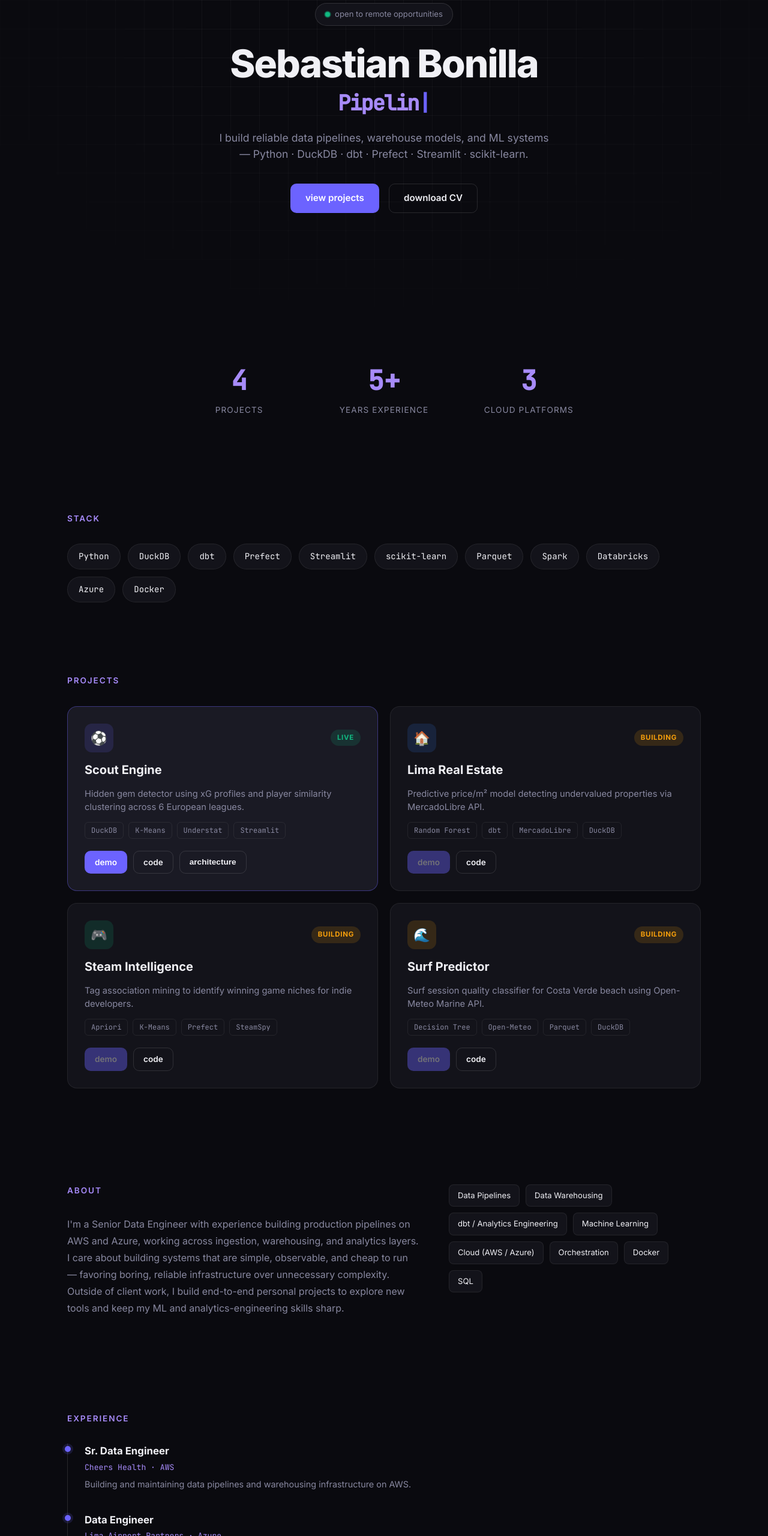
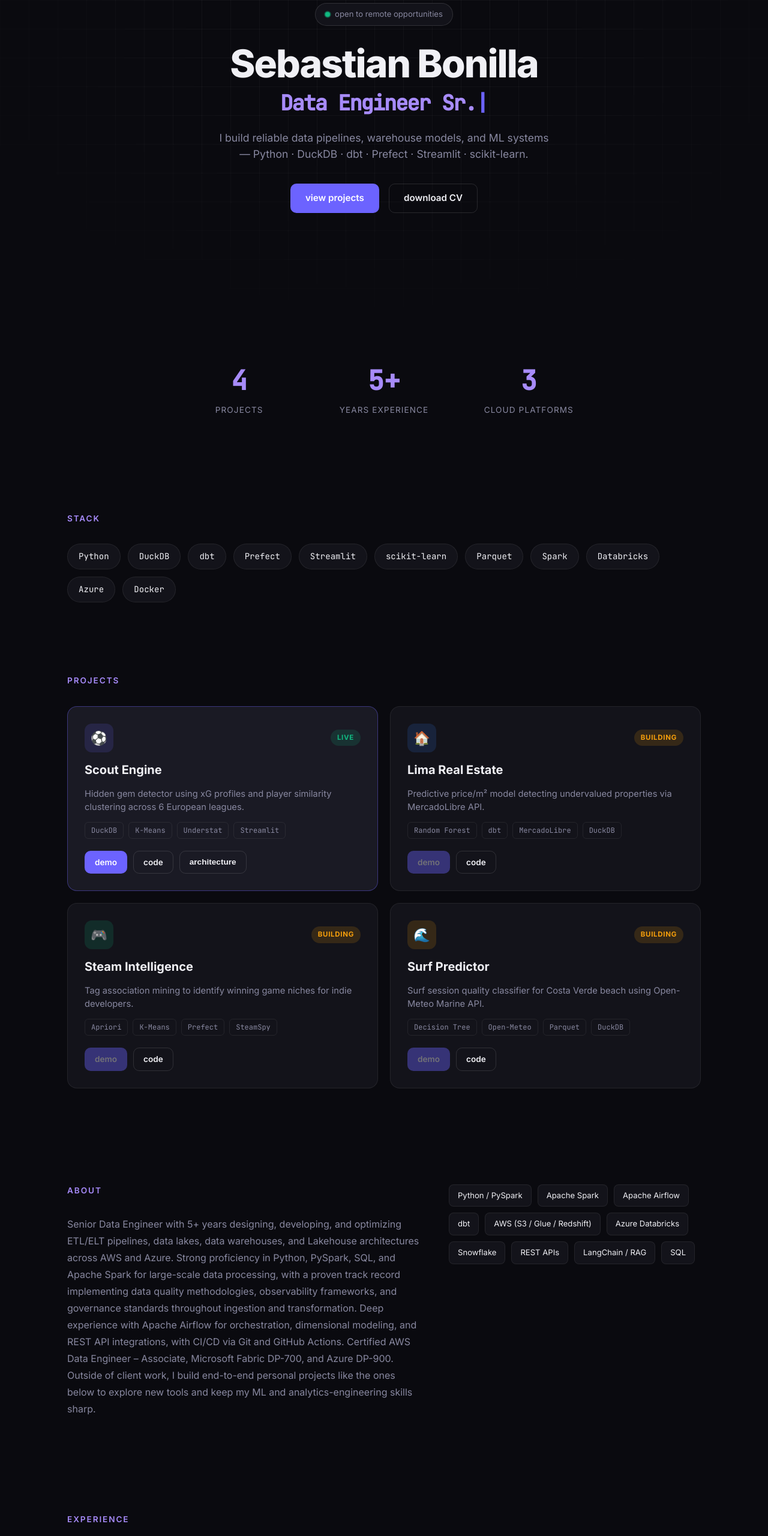
Before and after one commit to bona1204/Portafolio, a plain HTML site: page docs/index.html in a window 1280 px wide. Shown: the part 240-2800 px from the top of the page at 60% size. Drawn offline with Linux system fonts and the light colour scheme.

Commit message:
CV actualizado

```diff
--- a/docs/index.html
+++ b/docs/index.html
@@ -181,23 +181,31 @@
     <div class="about-text reveal">
       <h2 class="section-title">about</h2>
       <p>
-        I'm a Senior Data Engineer with experience building production
-        pipelines on AWS and Azure, working across ingestion, warehousing,
-        and analytics layers. I care about building systems that are simple,
-        observable, and cheap to run — favoring boring, reliable
-        infrastructure over unnecessary complexity. Outside of client work,
-        I build end-to-end personal projects to explore new tools and keep
-        my ML and analytics-engineering skills sharp.
+        Senior Data Engineer with 5+ years designing, developing, and
+        optimizing ETL/ELT pipelines, data lakes, data warehouses, and
+        Lakehouse architectures across AWS and Azure. Strong proficiency in
+        Python, PySpark, SQL, and Apache Spark for large-scale data
+        processing, with a proven track record implementing data quality
+        methodologies, observability frameworks, and governance standards
+        throughout ingestion and transformation. Deep experience with
+        Apache Airflow for orchestration, dimensional modeling, and
+        REST API integrations, with CI/CD via Git and GitHub Actions.
+        Certified AWS Data Engineer – Associate, Microsoft Fabric DP-700,
+        and Azure DP-900. Outside of client work, I build end-to-end
+        personal projects like the ones below to explore new tools and
+        keep my ML and analytics-engineering skills sharp.
       </p>
     </div>
     <div class="about-skills reveal delay-1">
-      <span class="skill-badge">Data Pipelines</span>
-      <span class="skill-badge">Data Warehousing</span>
-      <span class="skill-badge">dbt / Analytics Engineering</span>
-      <span class="skill-badge">Machine Learning</span>
-      <span class="skill-badge">Cloud (AWS / Azure)</span>
-      <span class="skill-badge">Orchestration</span>
-      <span class="skill-badge">Docker</span>
+      <span class="skill-badge">Python / PySpark</span>
+      <span class="skill-badge">Apache Spark</span>
+      <span class="skill-badge">Apache Airflow</span>
+      <span class="skill-badge">dbt</span>
+      <span class="skill-badge">AWS (S3 / Glue / Redshift)</span>
+      <span class="skill-badge">Azure Databricks</span>
+      <span class="skill-badge">Snowflake</span>
+      <span class="skill-badge">REST APIs</span>
+      <span class="skill-badge">LangChain / RAG</span>
       <span class="skill-badge">SQL</span>
     </div>
   </div>
@@ -211,23 +219,32 @@
         <div class="timeline-dot"></div>
         <div class="timeline-content">
           <h3>Sr. Data Engineer</h3>
-          <span class="timeline-meta">Cheers Health · AWS</span>
-          <p>Building and maintaining data pipelines and warehousing infrastructure on AWS.</p>
+          <span class="timeline-meta">Cheers Health · Jul 2025 – May 2026 · Texas, USA (Remote)</span>
+          <p>ETL/ELT pipelines from Amazon, Walmart, and TikTok REST APIs into AWS (S3, Glue, Lambda, Redshift), processing 4M+ daily records; cut nightly processing from 6+ hours to under 45 minutes; built RAG pipelines with LangChain and OpenAI GPT.</p>
         </div>
       </div>
       <div class="timeline-item reveal delay-1">
         <div class="timeline-dot"></div>
         <div class="timeline-content">
-          <h3>Data Engineer</h3>
-          <span class="timeline-meta">Lima Airport Partners · Azure</span>
-          <p>Designed and operated data pipelines and analytics workflows on Azure.</p>
+          <h3>Sr. AWS Data Developer</h3>
+          <span class="timeline-meta">The Hawkers Club · Jan 2024 – May 2025 · Denver, USA (Remote)</span>
+          <p>Built a Snowflake data warehouse with dbt and Airflow (100+ DAGs), designing star-schema dimensional models processing 800K+ daily transactions; reduced pipeline incidents from ~3 daily to near zero.</p>
         </div>
       </div>
-      <div class="timeline-item timeline-placeholder reveal delay-2">
+      <div class="timeline-item reveal delay-2">
         <div class="timeline-dot"></div>
         <div class="timeline-content">
-          <h3>+ more to come</h3>
-          <span class="timeline-meta">&nbsp;</span>
+          <h3>Sr. Implementation Consultant</h3>
+          <span class="timeline-meta">DigitalCALA · Apr 2021 – Jan 2024 · Florida, USA (Remote)</span>
+          <p>Architected a Bronze/Silver/Gold Lakehouse on Azure Databricks processing 10M+ subscriber records with PySpark and Azure Data Factory; cut data latency from 24 hours to under 2 hours.</p>
+        </div>
+      </div>
+      <div class="timeline-item reveal delay-3">
+        <div class="timeline-dot"></div>
+        <div class="timeline-content">
+          <h3>Data Analyst</h3>
+          <span class="timeline-meta">Pallon · Oct 2020 – Apr 2021 · Zurich, Switzerland (Remote)</span>
+          <p>Built Python/SQL ETL pipelines across 50K+ infrastructure inspection datasets, reducing preprocessing time from 6+ hours to under 1 hour; supported anomaly-detection and computer-vision model workflows.</p>
         </div>
       </div>
     </div>
--- a/docs/main.js
+++ b/docs/main.js
@@ -32,38 +32,16 @@
   const el = document.getElementById("typingText");
   if (!el) return;
 
-  const words = ["Data Engineer", "Pipeline Architect", "ML Systems Builder"];
+  // Types out a single title and stops — no delete/cycle to other roles.
+  const WORD = "Data Engineer Sr.";
   const TYPE_SPEED = 80;
-  const DELETE_SPEED = 45;
-  const HOLD_MS = 1400;
 
-  let wordIndex = 0;
   let charIndex = 0;
-  let deleting = false;
 
   function tick() {
-    const word = words[wordIndex];
-
-    if (!deleting) {
-      charIndex++;
-      el.textContent = word.slice(0, charIndex);
-      if (charIndex === word.length) {
-        deleting = true;
-        setTimeout(tick, HOLD_MS);
-        return;
-      }
-      setTimeout(tick, TYPE_SPEED);
-    } else {
-      charIndex--;
-      el.textContent = word.slice(0, charIndex);
-      if (charIndex === 0) {
-        deleting = false;
-        wordIndex = (wordIndex + 1) % words.length;
-        setTimeout(tick, TYPE_SPEED);
-        return;
-      }
-      setTimeout(tick, DELETE_SPEED);
-    }
+    charIndex++;
+    el.textContent = WORD.slice(0, charIndex);
+    if (charIndex < WORD.length) setTimeout(tick, TYPE_SPEED);
   }
 
   tick();
```
Also changed, not shown: 1 other file.
